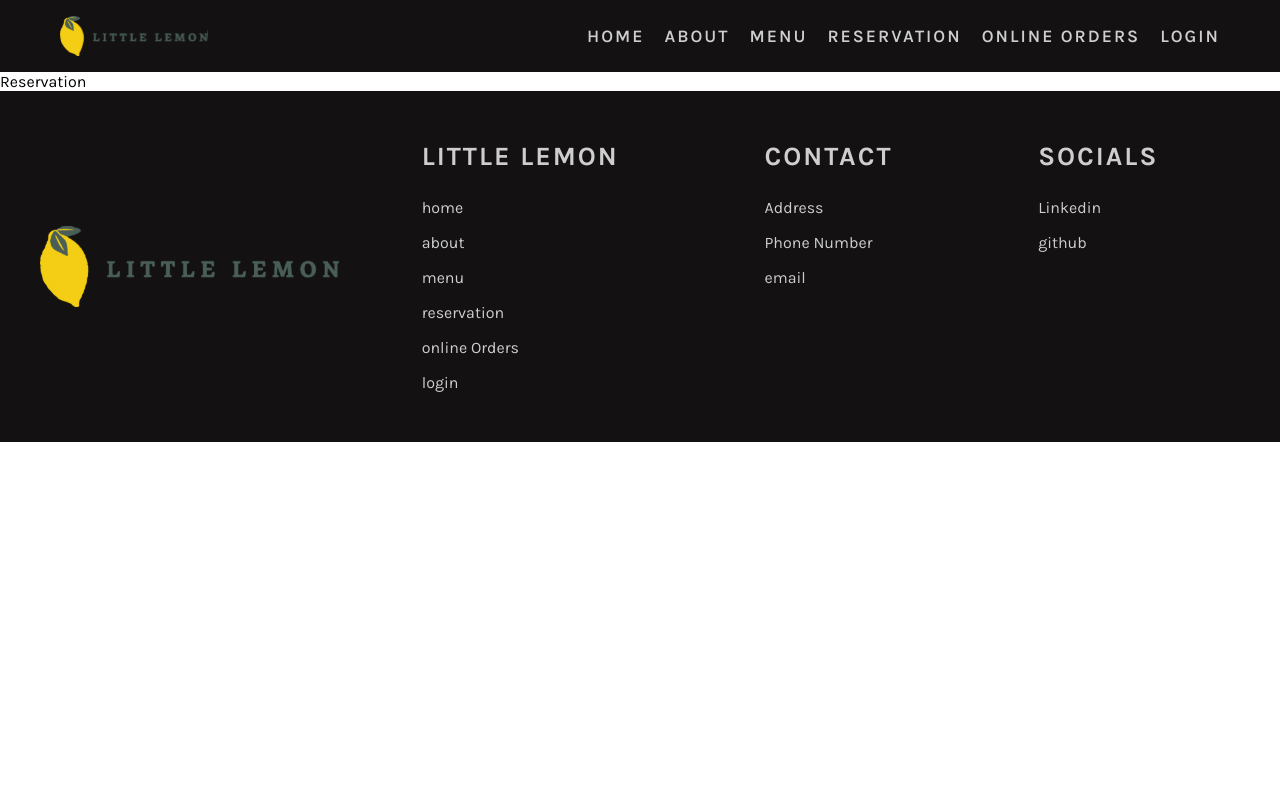
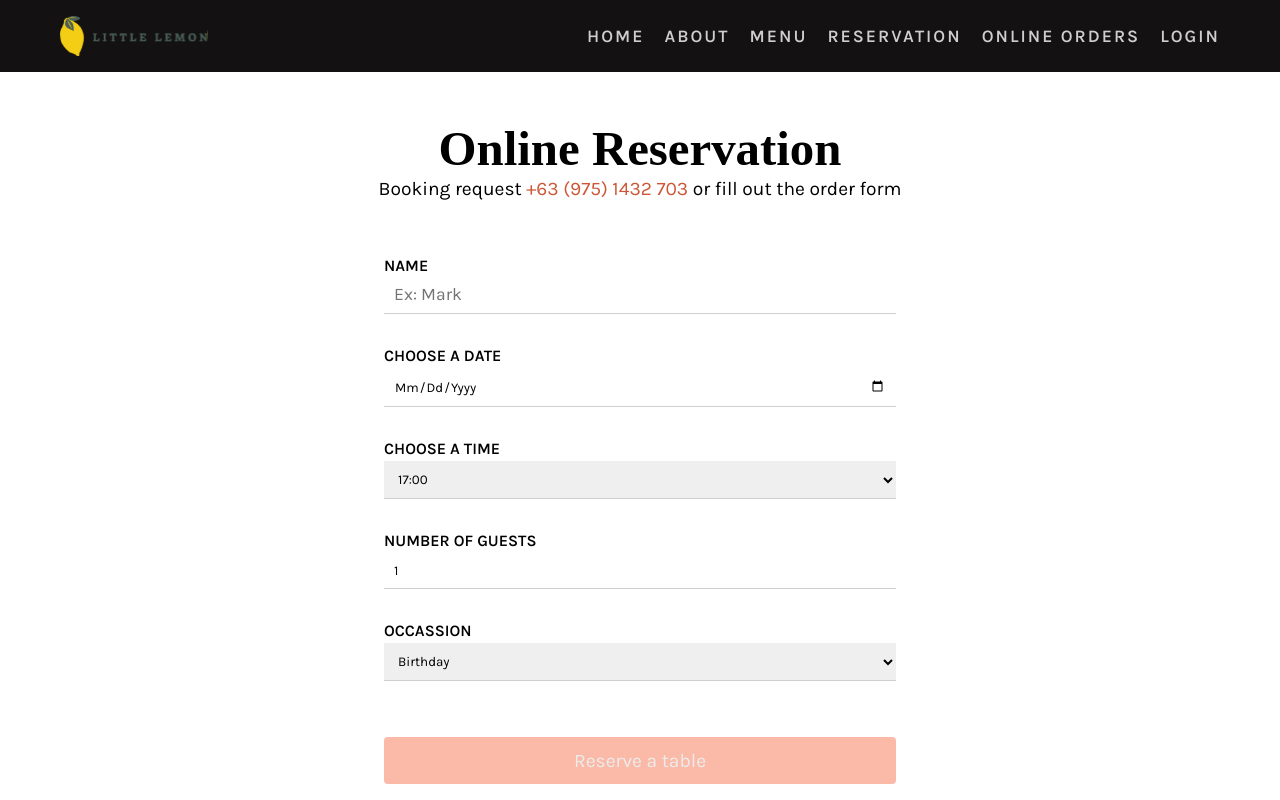
Before and after one commit to Chillpill23/Little-lemon, a React (Create React App) app: page /Reservation in a window 1280 px wide. Shown: the top 800 px of the page. Built offline with nearby package versions, Linux system fonts and the light colour scheme; the HTML template or start-up script is replaced by a standard one; a web font is replaced by a local one.

Commit message:
Updates - Reservation form functionality and design

```diff
--- a/src/App.css
+++ b/src/App.css
@@ -24,6 +24,7 @@
   --color-primary-light:#fbb9a7;
   --color-secondary:#FFF0DC;
   --color-accent:#131111;
+  --color-accent-light:#cfcfcf;
   --color-bg: #efefef;
 
   --border-radius: 4px;
@@ -70,6 +71,10 @@ p{
   font-size: var(--font-xs);
 }
 
+.highlight{
+  color:var(--color-primary);
+}
+
 section{
   margin:40px 0;
   padding:20px 40px;
@@ -98,7 +103,13 @@ section{
   font-size: var(--font-s);
   padding: 8px 16px;
   margin:1rem 0;
+  cursor: pointer;
 }
+
+.cta:disabled{
+  background-color: var(--color-primary-light);
+}
+
 
 @media(min-width:767px){
   section{
@@ -108,5 +119,6 @@ section{
 
   .cta{
     margin:1.5rem 0;
+    padding: 12px 24px;
   }
 }
--- /dev/null
+++ b/src/components/BookingForms.js
@@ -0,0 +1,146 @@
+import '../css/BookingForms.css'
+import { useState } from 'react'
+
+const BookingForms = () => {
+
+  const [user, setUser] = useState({
+    name:'',
+    date:'',
+    time:'',
+    guest:1,
+    occasion:'',
+  })
+
+  const [availableTime, setAvailableTime] = useState([
+    '17:00',
+    '18:00',
+    '19:00',
+    '20:00',
+    '21:00',
+    '22:00'
+  ])
+
+  const [errors, setErrors] = useState({});
+
+  const validateField = (name, value) => {
+    let message = "";
+
+    switch (name) {
+      case "name":
+        if (!value.trim() || value.trim().length < 3) message = "Name is required and should be atleast 3 characters";
+        break;
+      case "date":
+        if (!value) message = "Please select a date.";
+        break;
+      case "time":
+        if (!value) message = "Please select a time.";
+        break;
+      case "guest":
+        if (value < 1 || value > 10) message = "Guests must be between 1 and 10.";
+        break;
+      case "occasion":
+        if (!value) message = "Please select an occasion.";
+        break;
+      default:
+        break;
+    }
+
+    setErrors((prevErrors) => ({
+      ...prevErrors,
+      [name]: message,
+    }));
+  }
+
+  const handleChange = (e) => {
+    const {name, value} = e.target
+    setUser((prevUser) => ({
+      ...prevUser,
+      [name]:value,
+    }))
+
+    validateField(name, value);
+  }
+
+  const isFormValid = () => {
+    if (
+      user.name.length >=3
+      && user.date
+      && user.time
+      && user.guest >= 1
+      && user.guest <= 10
+      && user.occasion
+    ) return true;
+  }
+
+
+  const clearForm = () => {
+      setUser({
+        name:'',
+        date:'',
+        time:'',
+        guest:1,
+        occasion:'',
+      })
+  }
+
+  const handleSubmit = (e) => {
+      e.preventDefault();
+
+      clearForm();
+  }
+
+  return (
+
+    <div className='booking'>
+      <h2>Online Reservation</h2>
+      <h5>Booking request  <span className='highlight'>+63 (975) 1432 703 </span> or fill out the order form</h5>
+      <div className='booking__wrapper'>
+        <form className='booking__form' onSubmit={handleSubmit}>
+
+          <div className="field">
+            <label>Name</label>
+            <input name='name' placeholder='ex: Mark' value={user.name} id='name' onChange={handleChange} required/>
+            {errors.name && <span className='error'> {errors.name}</span>}
+          </div>
+
+          <div className="field">
+            <label>Choose a date</label>
+            <input name='date' placeholder='DD/MM/YYYY' value={user.date} onChange={handleChange} type='date' id='res-date' />
+            {errors.date && <span className='error'> {errors.date}</span>}
+          </div>
+
+          <div className="field">
+            <label>Choose a Time</label>
+            <select name='time' value={user.time} id='res-time' onChange={handleChange}>
+              {availableTime.map((time, index) => {
+                return (
+                  <option key={index} value={time}>{time}</option>
+                )
+              })}
+            </select>
+            {errors.time && <span className='error'> {errors.time}</span>}
+          </div>
+
+          <div className="field">
+            <label>Number of Guests</label>
+            <input name='guest' type='number' placeholder='1' value={user.guest} min='1' max='10' id='guest' onChange={handleChange}/>
+            {errors.guest && <span className='error'> {errors.guest}</span>}
+          </div>
+
+          <div className="field">
+            <label>Occassion</label>
+            <select name='occasion' value={user.occasion} onChange={handleChange} id='occasion'>
+              <option>Birthday</option>
+              <option>Anniversary</option>
+            </select>
+            {errors.occasion && <span className='error'> {errors.occasion}</span>}
+          </div>
+
+          <input className='cta' type='submit' value='Reserve a table' disabled={!isFormValid()}/>
+        </form>
+      </div>
+    </div>
+  )
+}
+
+export default BookingForms
--- a/src/components/Reservation.js
+++ b/src/components/Reservation.js
@@ -1,8 +1,10 @@
+import BookingForms from "./BookingForms";
+
 const Reservation = () =>{
   return(
-    <div>
-      Reservation
-    </div>
+    <>
+      <BookingForms />
+    </>
   )
 }
 
--- /dev/null
+++ b/src/css/BookingForms.css
@@ -0,0 +1,59 @@
+.booking{
+  display: flex;
+  flex-direction: column;
+  justify-content: center;
+  align-items: center;
+  padding: 3rem 1.5rem;
+  text-align: center;
+}
+
+.booking h2{
+  font-family: var(--font-sub);
+}
+
+.booking h5{
+  font-weight: var(--font-weight-s);
+}
+
+.booking__wrapper{
+  margin-top: 2.5rem;
+  width: 100%;
+}
+
+.booking__form{
+  display: flex;
+  flex-direction: column;
+  gap: 2rem;
+  text-align: left;
+}
+
+.field{
+  display: flex;
+  flex-direction: column;
+  gap: 0.2rem;
+}
+
+.field label{
+  font-weight: var(--font-weight-m);
+  text-transform: uppercase;
+}
+
+.field input, .field select{
+  outline: none;
+  border: none;
+  border-bottom: 1px solid var(--color-accent-light);
+  padding: 10px;
+  text-transform: capitalize;
+}
+
+.field input::placeholder{
+  color:var(--font-color-light);
+  font-size:var(--font-xs)
+}
+
+@media(min-width:767px){
+  .booking__wrapper{
+    max-width: 40vw;
+    margin-top: 3.5rem;
+  }
+}
--- a/src/utils/Scroll.js
+++ b/src/utils/Scroll.js
@@ -1,8 +1,6 @@
 export const Scroll = (anchor) => {
   const id = `${anchor}`;
   const element = document.getElementById(id);
-  console.log('scroll')
-  console.log(id, element)
 
   if(element){
     element.scrollIntoView({
```
Also changed, not shown: public/manifest.json.
